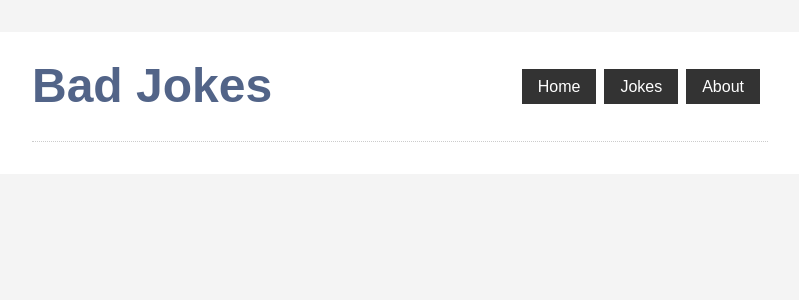
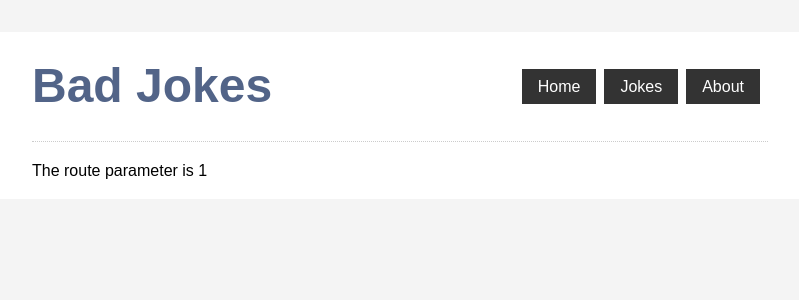
Before and after one commit to hongchris96/badjokes, a Nuxt app: page /Jokes/1 in a window 1280 px wide. Shown: the top 300 px of the page, without its empty margins (240-1039 px from the left). Built offline with nearby package versions, Linux system fonts and the light colour scheme.

Commit message:
Add link to Joke component, Update id param pages to display route params

```diff
--- a/components/Joke.vue
+++ b/components/Joke.vue
@@ -1,8 +1,10 @@
 <template>
-    <div class="joke">
-        <!-- joke pass in as prop -->
-        <p>{{ joke }}</p>
-    </div>
+    <nuxt-link :to="'jokes/' + id">
+        <div class="joke">
+            <!-- joke pass in as prop -->
+            <p>{{ joke }}</p>
+        </div>
+    </nuxt-link>
 </template>
 
 <script>
--- a/pages/Jokes/_id/index.vue
+++ b/pages/Jokes/_id/index.vue
@@ -0,0 +1,13 @@
+<template>
+    <div>The route parameter is {{ $route.params.id }}</div>
+</template>
+
+<script>
+export default {
+
+}
+</script>
+
+<style>
+
+</style>
```
